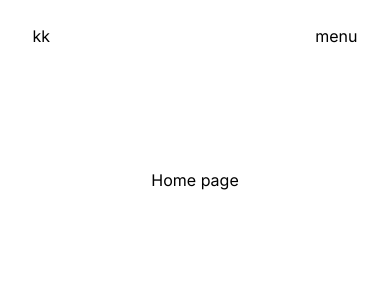
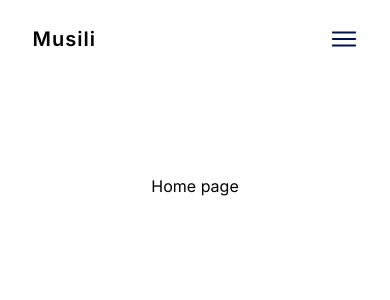
Before and after one commit to MusiliC/Portfolio-v3, a Next.js app: page / in a window 390 px wide. Shown: the top 300 px of the page. Built offline with nearby package versions, Linux system fonts and the light colour scheme.

Commit message:
navbar complete

```diff
--- a/app/layout.js
+++ b/app/layout.js
@@ -5,8 +5,8 @@ import { Inter } from "next/font/google";
 const inter = Inter({ subsets: ["latin"] });
 
 export const metadata = {
-  title: "Create Next App",
-  description: "Generated by create next app",
+  title: "Musili",
+  description: "Created by Musili",
 };
 
 export default function RootLayout({ children }) {
--- a/components/shared/Navbar.jsx
+++ b/components/shared/Navbar.jsx
@@ -1,22 +1,26 @@
 "use client";
-import React,{useState} from "react";
+import React, { useState } from "react";
 import { navLinks } from "@/constants";
 import Button from "./Button";
 import Link from "next/link";
+import Image from "next/image";
+import menu from "public/menu.svg";
+import close from "public/close.svg";
 
 const Navbar = () => {
-
-   const [toggle, setToggle] = useState(false);
+  const [toggle, setToggle] = useState(false);
 
   return (
     <section className="w-5/6 mx-auto">
       <nav className="flex items-center justify-between w-full py-6">
         {/* logo */}
-        <div>kk</div>
+        <div>
+          <p className="font-semibold tracking-wider text-[20px]">Musili</p>
+        </div>
 
         {/* links */}
         <div>
-          <ul className="items-center justify-end flex-1  hidden list-none sm:flex">
+          <ul className="items-center justify-end flex-1  hidden list-none md:flex">
             {navLinks.map((nav, i) => (
               <li
                 key={nav.id}
@@ -24,7 +28,7 @@ const Navbar = () => {
                   i === navLinks.length - 1 ? "mr-0" : "mr-10"
                 }`}
               >
-                <a href={`${nav.id}`}>{nav.title}</a>
+                <Link href={`${nav.id}`}>{nav.title}</Link>
               </li>
             ))}
           </ul>
@@ -42,8 +46,12 @@ const Navbar = () => {
         <div className="flex justify-end flex-1 md:hidden">
           {/* menu button */}
 
-          <div>menu</div>
-
+          <Image
+            src={toggle ? close : menu}
+            alt="menu"
+            className="w-[28px] h-[28px] object-contain "
+            onClick={() => setToggle((prev) => !prev)}
+          />
 
           {/* menu */}
           <div
@@ -53,15 +61,22 @@ const Navbar = () => {
           >
             <ul className="flex flex-col items-center justify-end flex-1 list-none">
               {navLinks.map((nav, i) => (
-                <li
-                  key={nav.id}
-                  className={`font-poppins font-normal cursor-pointer text-[16px] text-white  ${
-                    i === navLinks.length - 1 ? "mr-0" : "mb-4"
-                  }`}
-                >
-                  <a href={`#${nav.id}`}>{nav.title}</a>
-                </li>
+                <>
+                  <li
+                    key={nav.id}
+                    className={`font-poppins font-normal cursor-pointer text-[16px] text-white mb-4`}
+                    onClick={() => setToggle(false)}
+                  >
+                    <Link href={`${nav.id}`}>{nav.title}</Link>
+                  </li>
+                </>
               ))}
+              <li
+                onClick={() => setToggle(false)}
+                className="font-poppins font-normal cursor-pointer text-[16px] text-white "
+              >
+                <Link href={"/contact"}>Contact Me</Link>
+              </li>
             </ul>
           </div>
         </div>
--- a/constants/index.js
+++ b/constants/index.js
@@ -1,6 +1,6 @@
 export const navLinks = [
   {
-    id: "home",
+    id: "/",
     title: "Home",
   },
   {
```
Also changed, not shown: public/close.svg (added), public/menu.svg (added).
